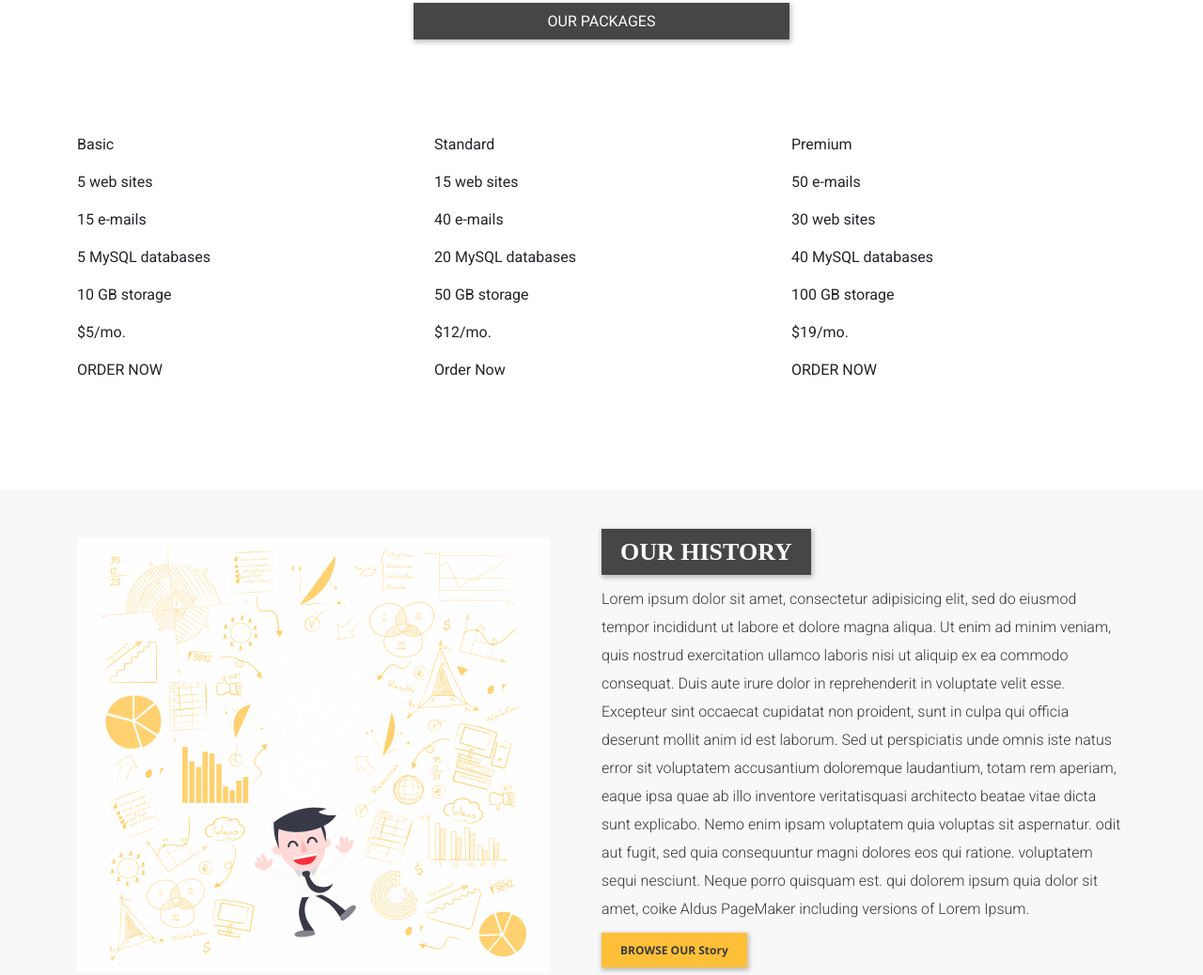
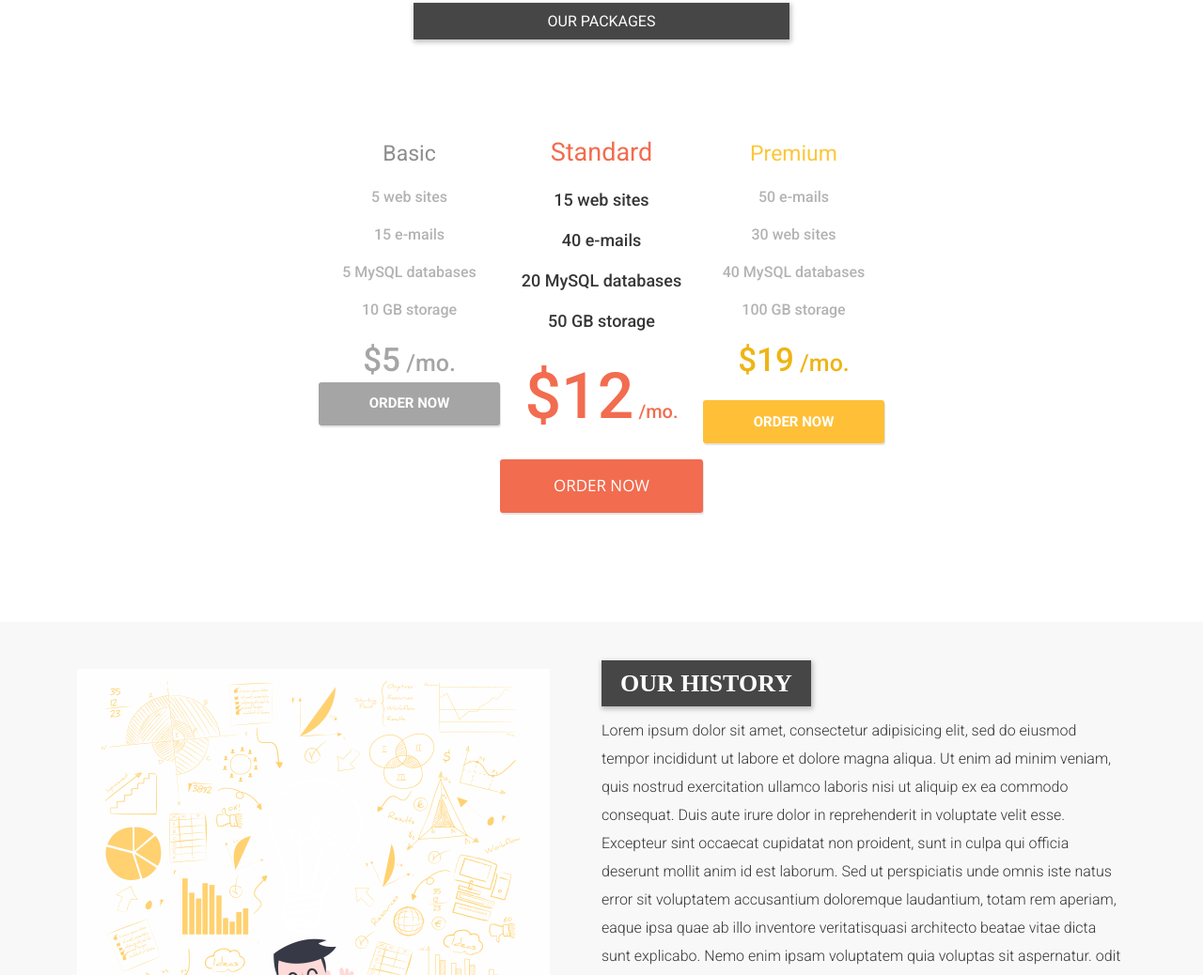
Before and after one commit to ayadi1/unique-tech-landing-page-html-css-js, a plain HTML site: page index.html in a window 1280 px wide. Shown: the part 3869-4907 px from the top of the page at 94% size. Drawn offline with nearby package versions, Linux system fonts and the light colour scheme.

Commit message:
add packages section

```diff
--- a/assets/css/main.css
+++ b/assets/css/main.css
@@ -136,6 +136,117 @@ header .content .info a {
 /* features section style end */
 /* packages section style start */
 #packages {
+}
+#packages .planne {
+  display: flex;
+  justify-content: center;
+  align-items: baseline;
+}
+#packages .planne .Basic,
+#packages .planne .Standard,
+#packages .planne .Premium {
+  display: flex;
+  flex-direction: column;
+  align-items: center;
+}
+#packages .planne .Basic p,
+#packages .planne .Premium p {
+  color: #b3b3b3;
+  font-size: 16px;
+  font-weight: 500;
+}
+#packages .planne .Basic p:first-child {
+  color: #8d8d8d;
+  font-size: 23px;
+  font-weight: 400;
+}
+#packages .planne .Basic p:last-child {
+  color: #ffffff;
+  font-size: 15px;
+  font-weight: 700;
+  display: flex;
+  justify-content: center;
+  align-items: center;
+  cursor: pointer;
+  text-transform: uppercase;
+  width: 193px;
+  height: 46px;
+  box-shadow: 1px 2px 0 rgba(0, 0, 0, 0.1);
+  border-radius: 3px;
+  background-color: #a5a5a5;
+}
+#packages .planne .Basic p:nth-child(6) {
+  height: 33px;
+  color: #a5a5a5;
+  font-size: 25px;
+  font-weight: 500;
+}
+#packages .planne .Basic p:nth-child(6) span {
+  font-size: 35px;
+}
+#packages .planne .Standard p {
+  color: #363636;
+  font-size: 18px;
+  font-weight: 500;
+}
+#packages .planne .Standard p:first-child {
+  color: #f26c4f;
+  font-size: 27px;
+  font-weight: 400;
+}
+#packages .planne .Standard p:last-child {
+  width: 216px;
+  height: 57px;
+  box-shadow: 1px 2px 0 rgba(0, 0, 0, 0.1);
+  border-radius: 3px;
+  background-color: #f26c4f;
+  color: #ffffff;
+  font-family: "Open Sans";
+  font-size: 17px;
+  font-weight: 400;
+  text-transform: uppercase;
+  display: flex;
+  justify-content: center;
+  align-items: center;
+  cursor: pointer;
+}
+#packages .planne .Standard p:nth-child(6) {
+  color: #f26c4f;
+  font-size: 20px;
+  font-weight: 500;
+  text-align: left;
+}
+#packages .planne .Standard p:nth-child(6) span {
+  font-size: 68px;
+}
+
+#packages .planne .Premium p:first-child {
+  color: #fbc73a;
+  font-size: 23px;
+  font-weight: 400;
+}
+#packages .planne .Premium p:last-child {
+  color: #ffffff;
+  font-size: 15px;
+  font-weight: 700;
+  text-transform: uppercase;
+  display: flex;
+  justify-content: center;
+  align-items: center;
+  cursor: pointer;
+  width: 193px;
+  height: 46px;
+  box-shadow: 1px 2px 0 rgba(0, 0, 0, 0.1);
+  border-radius: 3px;
+  background-color: #ffc038;
+}
+#packages .planne .Premium p:nth-child(6) {
+  color: #efb415;
+  font-weight: 500;
+  font-size: 25px;
+}
+#packages .planne .Premium p:nth-child(6) span {
+  font-size: 35px;
 }
 /* packages section style end */
 /* history section  style start */
--- a/index.html
+++ b/index.html
@@ -290,32 +290,32 @@
     <section id="packages">
       <div class="container">
         <h2>OUR PACKAGES</h2>
-        <div class="planne row">
-          <div class="Basic col">
+        <div class="planne">
+          <div class="Basic">
             <p>Basic</p>
             <p>5 web sites</p>
             <p>15 e-mails</p>
             <p>5 MySQL databases</p>
             <p>10 GB storage</p>
-            <p>$5/mo.</p>
+            <p><span>$5</span> /mo.</p>
             <p>ORDER NOW</p>
           </div>
-          <div class="Standard col">
+          <div class="Standard">
             <p>Standard</p>
             <p>15 web sites</p>
             <p>40 e-mails</p>
             <p>20 MySQL databases</p>
             <p>50 GB storage</p>
-            <p>$12/mo.</p>
+            <p><span>$12</span> /mo.</p>
             <p>Order Now</p>
           </div>
-          <div class="Premium col">
+          <div class="Premium">
             <p>Premium</p>
             <p>50 e-mails</p>
             <p>30 web sites</p>
             <p>40 MySQL databases</p>
             <p>100 GB storage</p>
-            <p>$19/mo.</p>
+            <p><span>$19</span> /mo.</p>
             <p>ORDER NOW</p>
           </div>
         </div>
@@ -503,7 +503,7 @@
             ></a>
           </div>
           <p>
-            Copyright © 2020 <strong>oussama ayadi</strong> .All rights
+            Copyright © 2022 <strong>oussama ayadi</strong> .All rights
             reserved.
           </p>
         </div>
```
